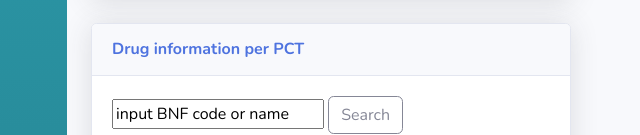
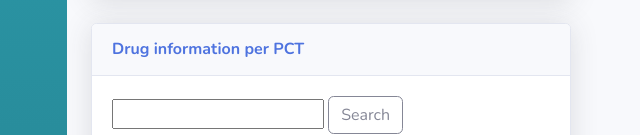
Before and after one commit to Yueer-Fan/MIE_myanmar, a Flask app: template app/templates/dashboard/index.html in a window 1280 px wide. Shown: the part 1194-1329 px from the top of the page, without its empty margins (157-797 px from the left). Run offline with Flask 2, Linux system fonts and the light colour scheme; the template is opened without the code that fills it, so the values that code supplies are empty; some libraries are stand-ins or nearby versions.

Commit message:
Update index.html

```diff
--- a/app/templates/dashboard/index.html
+++ b/app/templates/dashboard/index.html
@@ -431,7 +431,7 @@
                   <div class="card-body">
                     <form method='POST' action="{{ url_for('dashboard.home') }}" name="drug_name">
                       <input type="hidden" name="form" value="form2">
-                     <input id="drug" name="drug" value="input BNF code or name" list="datalist"/>
+                     <input id="drug" name="drug" list="datalist"/>
                       <datalist id="datalist">
                         {% for row in drug_list %}
                             <option>{{ row }}</option>
```
